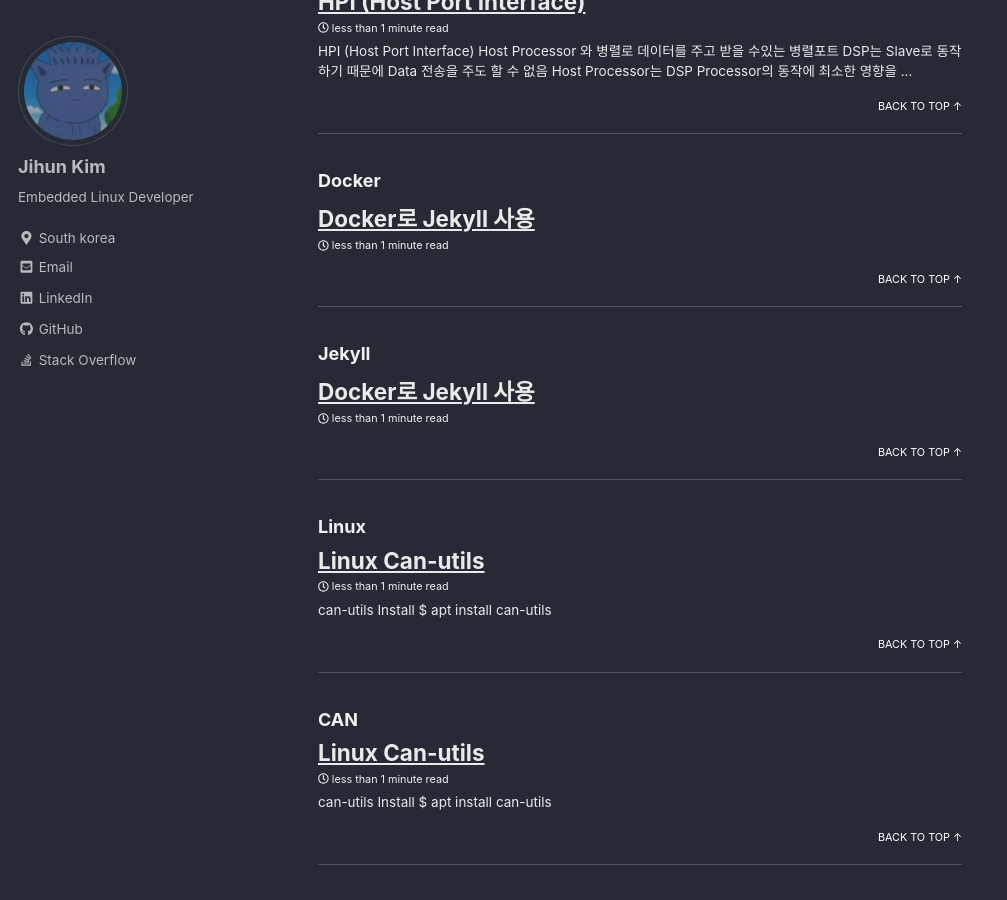
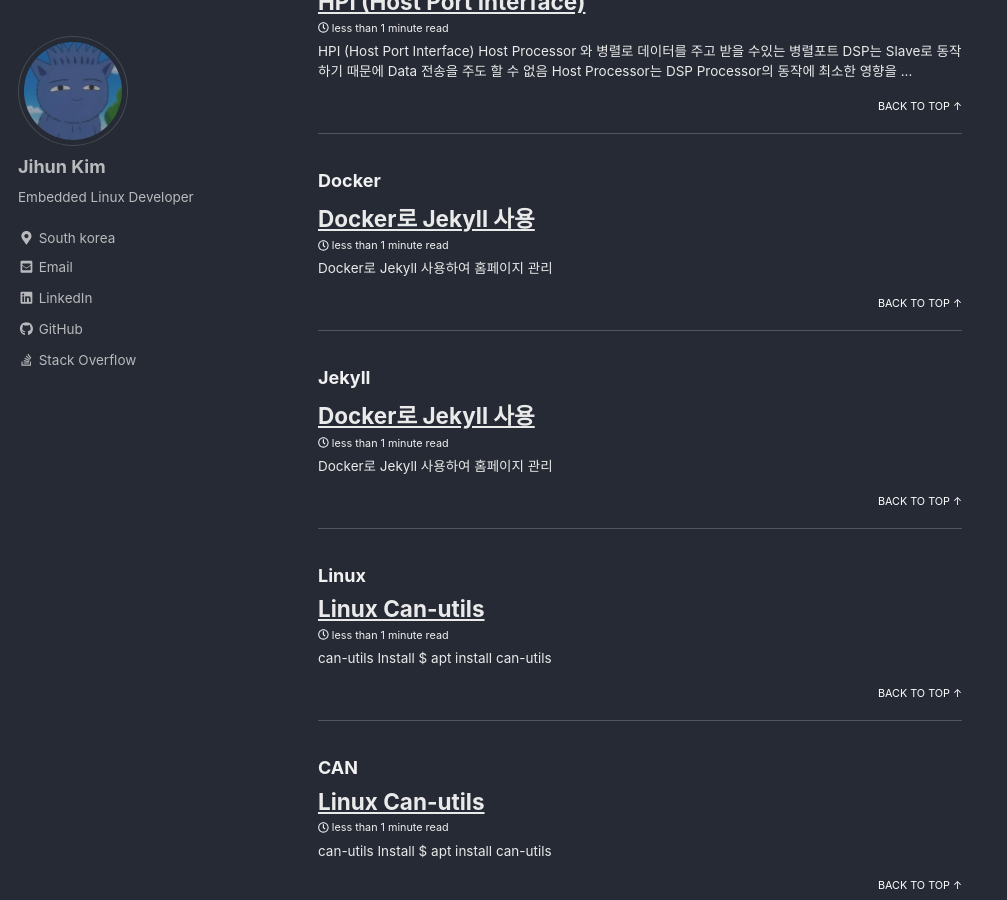
Before and after one commit to JihunDev/JihunDev.github.io, a Jekyll site: the page built from _pages/tag-archive.md, in a window 1280 px wide and 900 px high, scrolled down 316 px. Shown: the whole window, without its empty margins (0-1007 px from the left). Built offline with Jekyll 4.4.1, drawn with Linux system fonts in a browser that asks for light colours; nearby versions of some CDN libraries.

Commit message:
Posting : Docker Jekyll 관련 설명추가

```diff
--- a/_posts/2019-11-08-Docker-Jekyll.md
+++ b/_posts/2019-11-08-Docker-Jekyll.md
@@ -9,6 +9,9 @@ toc: true
 toc_label: "On This Page"
 toc_icon: "cog"
 ---
+
+Docker로 Jekyll 사용하여 홈페이지 관리
+
 ![Docker/Jekyll](https://i.imgur.com/fpPqT7O.png)
 
 ## 처음 Jekyll 사용자
@@ -31,5 +34,4 @@ $ docker run --volume="$PWD:/src/jekyll" -p 4000:4000 -it jekyll/jekyll jekyll s
 
 ## reference
 [DockerHub-jekyll](https://hub.docker.com/r/jekyll/jekyll/)
-
 [Running Jekyll in Docker](https://ddewaele.github.io/running-jekyll-in-docker/)
```
